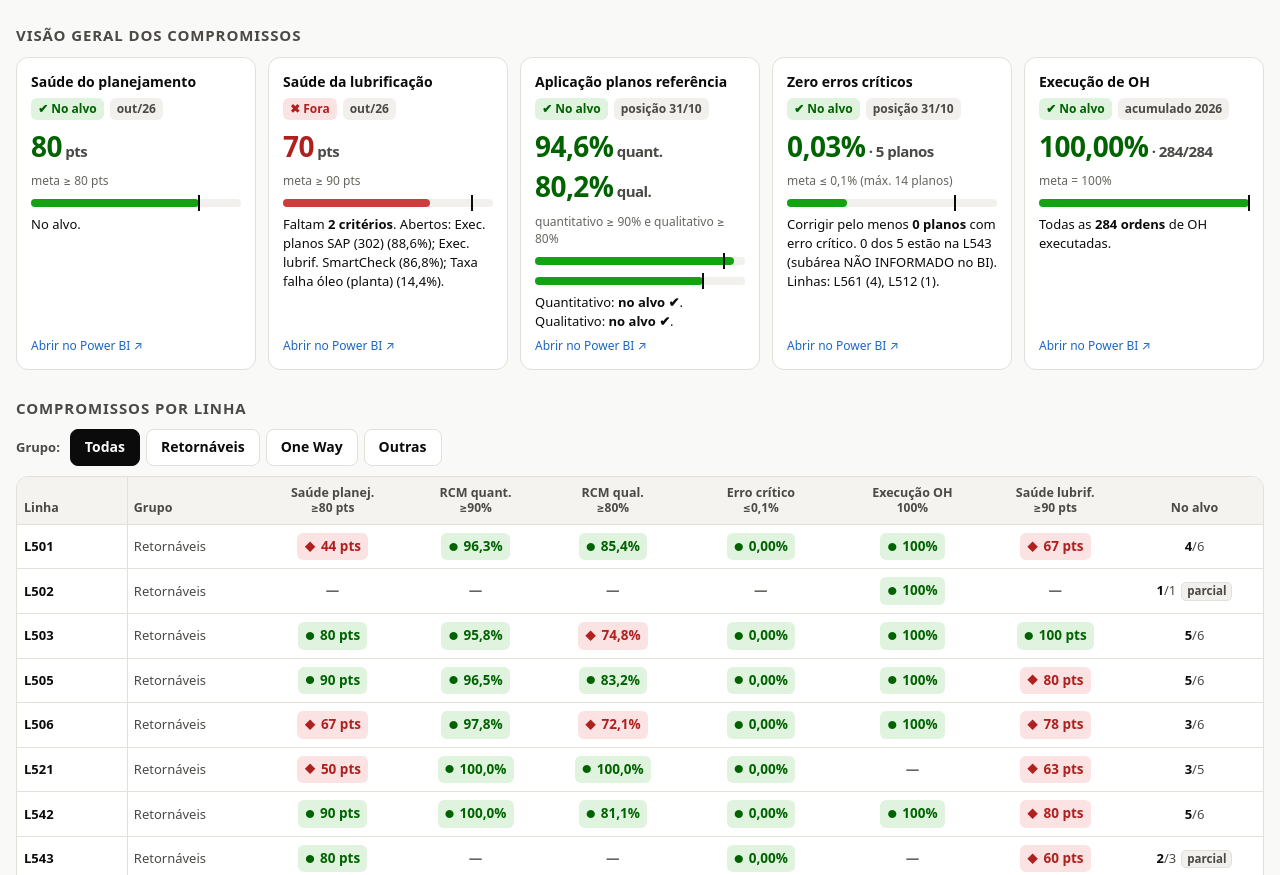
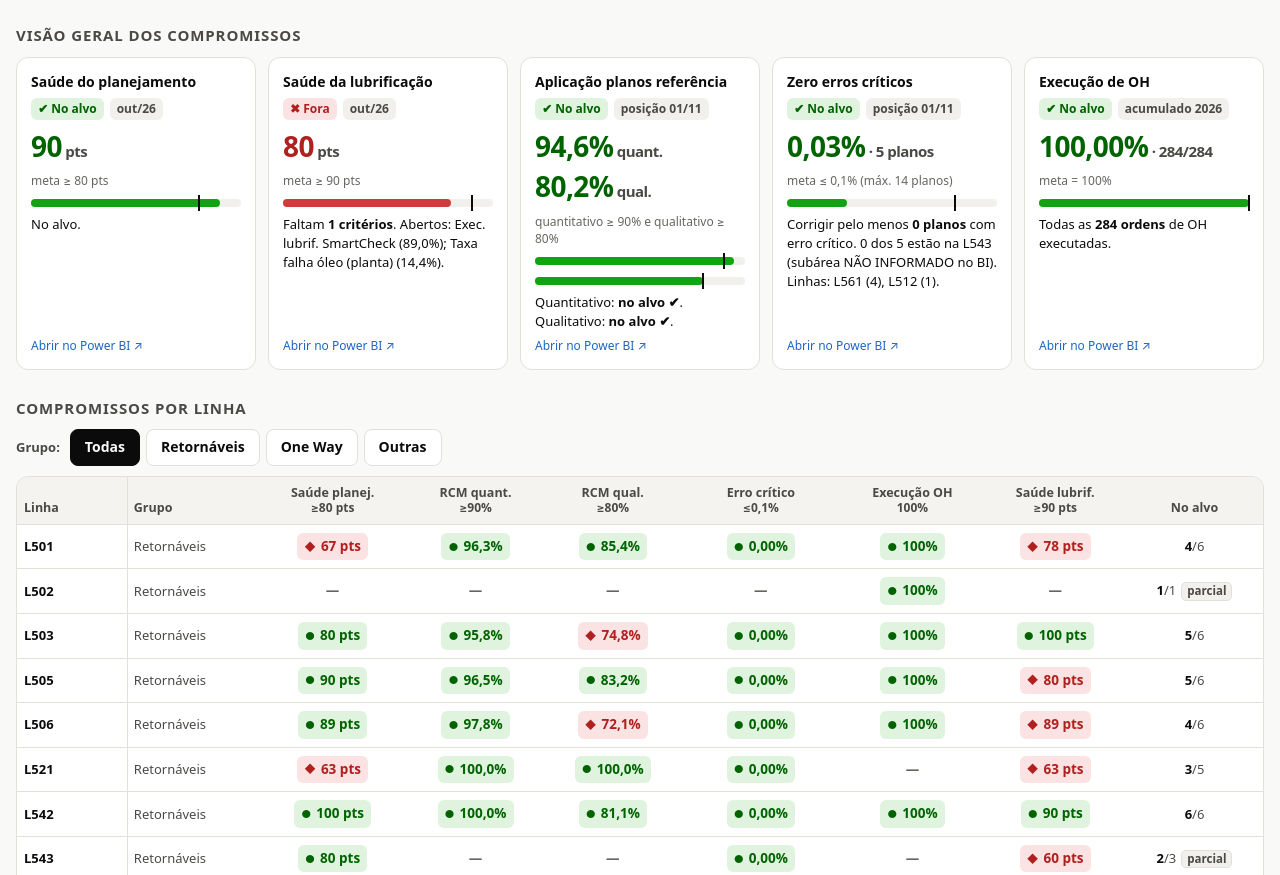
Before and after one commit to Gestao-manutencao/gestao-manutencao.github.io, a plain HTML site: page compromisso-gf/index.html in a window 1280 px wide. Shown: the part 266-1141 px from the top of the page. Drawn offline with Linux system fonts and the light colour scheme.

Commit message:
Atualiza compromisso-gf 03/11/2026

```diff
--- a/compromisso-gf/index.html
+++ b/compromisso-gf/index.html
@@ -183,7 +183,7 @@
    DADOS — atualizar este bloco a cada rodada de coleta
    ============================================================ */
 const DATA = {
-  ref: "31/10/2026", refRcm: "31/10",
+  ref: "03/11/2026", refRcm: "01/11",
   periodo: "H2",
   linhas: {
     // grupo: Retornáveis / One Way / Outras
@@ -206,29 +206,29 @@
       {k:"col",  n:"% Coletas preditivas",     op:">=", m:90, u:"%"},
       {k:"rdp",  n:"% Exec. RDP",              op:">=", m:90, u:"%"}
     ],
-    planta:[79.1, 71.6, 97.4, 1.6, 20.3, 84.2, 40.4, 96.6, 93.5, 100.0],
+    planta:[81.1, 80.9, 97.4, 1.5, 20.0, 85.6, 40.4, 96.6, 93.9, 100.0],
     linhas:{
-      L501:[65.8, 84.6, 97.9, 3.9, 23.9, 81.6, 58.3, 78.9, 85.0, null],
-      L503:[37.5, 87.5, 97.1, 1.6, 14.7, 89.4, 0.0, 100.0, 91.9, 100.0],
-      L505:[75.6, 78.6, 97.1, 0.7, 15.9, 86.2, 38.1, 100.0, 93.6, 100.0],
-      L506:[67.5, 72.7, 98.1, 1.3, 22.8, 82.6, 50.0, 100.0, 100.0, null],
-      L511:[75.0, 50.0, 96.5, 0.7, 16.2, 78.1, 22.2, 100.0, 100.0, null],
-      L512:[83.3, 76.2, 97.0, 0.9, 8.7, 88.6, 16.7, 100.0, 98.5, null],
-      L514:[92.6, 64.7, 96.4, 1.2, 22.1, 91.6, 25.0, 100.0, 100.0, null],
-      L521:[80.0, 62.5, 98.2, 4.6, 44.9, 48.8, 21.1, null, 100.0, null],
-      L527:[87.1, 100.0, 98.7, 0.8, 12.0, 86.0, 88.9, null, 100.0, null],
-      L528:[96.2, 87.5, 98.5, 1.0, 19.8, 91.8, null, 100.0, null, null],
-      L541:[38.8, 69.0, 96.2, 0.9, 15.6, 85.6, 10.5, 100.0, 94.0, 100.0],
-      L542:[76.7, 61.1, 98.2, 0.9, 9.5, 94.8, 100.0, 100.0, 96.5, 100.0],
-      L543:[null, null, 98.9, 0.3, 66.3, 97.3, 100.0, null, null, null],
-      L561:[95.8, 90.0, 98.3, 1.0, 21.6, 79.8, 0.0, 100.0, 100.0, null],
-      L562:[75.0, 50.0, 95.3, 0.6, 8.7, 86.8, 0.0, 100.0, 79.1, null],
-      CIP:[null, null, 90.5, 9.3, 26.7, 73.6, 18.2, 100.0, null, null]
+      L501:[71.1, 84.6, 98.0, 3.6, 25.9, 82.6, 58.3, 78.9, 90.0, null],
+      L503:[37.5, 87.5, 96.8, 1.7, 15.0, 96.0, 0.0, 100.0, 91.9, 100.0],
+      L505:[77.8, 100.0, 97.1, 0.7, 17.4, 86.9, 38.1, 100.0, 93.6, 100.0],
+      L506:[70.0, 77.3, 98.1, 1.3, 18.2, 82.9, 50.0, 100.0, 100.0, null],
+      L511:[75.0, 62.5, 96.2, 0.8, 15.2, 81.9, 22.2, 100.0, 100.0, null],
+      L512:[83.3, 81.0, 96.9, 0.8, 10.1, 88.9, 16.7, 100.0, 98.5, null],
+      L514:[92.6, 58.8, 96.3, 1.2, 17.0, 92.1, 25.0, 100.0, 100.0, null],
+      L521:[80.0, 75.0, 98.3, 4.2, 42.0, 53.6, 21.1, null, 100.0, null],
+      L527:[87.1, 108.3, 98.7, 0.8, 12.0, 86.0, 88.9, null, 100.0, null],
+      L528:[96.2, 87.5, 98.2, 1.2, 14.2, 94.6, null, 100.0, null, null],
+      L541:[41.8, 78.6, 96.4, 0.9, 16.9, 85.9, 10.5, 100.0, 94.0, 100.0],
+      L542:[80.0, 77.8, 98.3, 0.8, 9.7, 95.3, 100.0, 100.0, 96.5, 100.0],
+      L543:[null, null, 98.9, 0.3, 67.2, 97.3, 100.0, null, null, null],
+      L561:[95.8, 100.0, 98.5, 1.1, 21.0, 79.8, 0.0, 100.0, 100.0, null],
+      L562:[75.0, 81.3, 95.4, 0.7, 9.8, 86.8, 0.0, 100.0, 79.1, null],
+      CIP:[null, null, 90.5, 8.5, 26.5, 75.5, 18.2, 100.0, null, null]
     }
   },
   // RCM — Supply Analytics Manutenção > Saudabilidade RCM > RCM Aderência (Unidade F. RIO JANEIRO + UG PACKAGING)
   rcm: {
-    planta:{quant:94.63, qual:80.17, nQuant:3185, nQual:3778},
+    planta:{quant:94.63, qual:80.17, nQuant:3156, nQual:3744},
     linhas:{
       L521:[100.0,100.0],
       L542:[100.0,81.05],
@@ -264,11 +264,11 @@
     itens:[
       {n:"Existe dono para sala", v:"SIM", ok:true, g:"Estratégia"},
       {n:"% Saúde SmartCheck", v:"92,4%", ok:true, g:"Estratégia"},
-      {n:"Aderência RCM referência ≥90%", v:"96,8%", ok:true, g:"Estratégia"},
-      {n:"Saúde planos lubrificação ≥90%", v:"95,5%", ok:true, g:"Estratégia"},
+      {n:"Aderência RCM referência ≥90%", v:"96,9%", ok:true, g:"Estratégia"},
+      {n:"Saúde planos lubrificação ≥90%", v:"95,2%", ok:true, g:"Estratégia"},
       {n:"Taxa coleta óleo ≥90%", v:"96,2%", ok:true, g:"Execução"},
-      {n:"Exec. planos SAP ≥90%", v:"95,2%", ok:true, g:"Execução"},
-      {n:"Exec. lubrificação SmartCheck ≥90%", v:"86,8%", ok:false, g:"Execução"},
+      {n:"Exec. planos SAP ≥90%", v:"96,6%", ok:true, g:"Execução"},
+      {n:"Exec. lubrificação SmartCheck ≥90%", v:"89,0%", ok:false, g:"Execução"},
       {n:"% Exec. RDP óleo ≥90%", v:"100,0%", ok:true, g:"Execução"},
       {n:"Taxa falha óleo ≤12%", v:"14,4%", ok:false, g:"Resultado"},
       {n:"Taxa recorrência ≤10%", v:"0,0%", ok:true, g:"Resultado"}
@@ -291,20 +291,20 @@
       {k:"fal",  n:"Taxa falha óleo (planta)",            op:"<=", m:12, u:"%", g:"Resultado"},
       {k:"rec",  n:"Taxa recorrência (planta)",           op:"<=", m:10, u:"%", g:"Resultado"}
     ],
-    planta:[1, 92.3, 96.35, 95.24, 96.2, 88.56, 86.8, 100.0, 14.4, 0.0],
+    planta:[1, 92.3, 96.35, 95.24, 96.2, 93.03, 89.0, 100.0, 14.4, 0.0],
   linhas:{
-      L501:[1, 97.9, 88.24, 100.0, 85.0, 100.0, 99.05, null, 26.67, 0.0],
+      L501:[1, 97.9, 88.24, 100.0, 90.0, 100.0, 99.04, null, 26.67, 0.0],
       L503:[1, 93.6, 100.0, 96.73, 91.9, 100.0, 90.0, 100.0, 10.61, 0.0],
-      L505:[1, 96.7, 100.0, 99.63, 93.6, 76.32, 100.0, 100.0, 22.73, 0.0],
-      L506:[1, 93.6, 100.0, 93.88, 100.0, 81.82, 95.0, null, 14.47, 0.0],
+      L505:[1, 96.7, 100.0, 99.63, 93.6, 81.58, 100.0, 100.0, 22.73, 0.0],
+      L506:[1, 93.6, 100.0, 93.88, 100.0, 100.0, 96.0, null, 14.47, 0.0],
       L511:[1, 92.25, 100.0, 96.79, 100.0, 77.78, 100.0, null, 15.25, 0.0],
-      L512:[1, 94.0, 85.71, 94.9, 98.5, 92.31, 96.0, null, 8.33, 0.0],
+      L512:[1, 94.0, 85.71, 94.9, 98.5, 92.31, 86.0, null, 8.33, 0.0],
       L514:[1, 99.45, 100.0, 94.8, 100.0, 71.43, 100.0, null, 1.56, 0.0],
       L521:[1, 85.7, 100.0, 100.0, 100.0, null, 63.0, null, 20.83, 0.0],
-      L527:[1, 75.0, null, 77.86, 100.0, 100.0, 50.0, null, 11.27, 0.0],
-      L528:[1, 98.8, null, 63.1, null, 80.0, 100.0, null, null, 0.0],
-      L541:[1, 93.0, 94.74, 98.04, 94.0, 100.0, 96.58, 100.0, 35.71, 0.0],
-      L542:[1, 92.2, 100.0, 98.35, 96.5, 100.0, 89.0, 100.0, 23.29, 0.0],
+      L527:[1, 75.0, null, 77.86, 100.0, 100.0, 86.0, null, 11.27, 0.0],
+      L528:[1, 98.8, null, 63.1, null, 100.0, 100.0, null, null, 0.0],
+      L541:[1, 93.0, 94.74, 98.04, 94.0, 100.0, 96.54, 100.0, 35.71, 0.0],
+      L542:[1, 92.2, 100.0, 98.35, 96.5, 100.0, 90.0, 100.0, 23.29, 0.0],
       L543:[1, 60.0, null, 100.0, null, null, 73.0, null, null, 0.0],
       L561:[1, 95.7, 100.0, 100.0, 100.0, 100.0, 88.73, null, 6.45, 0.0],
       L562:[1, 98.0, 66.67, 100.0, 79.1, 100.0, 100.0, null, 5.0, 0.0],
```
